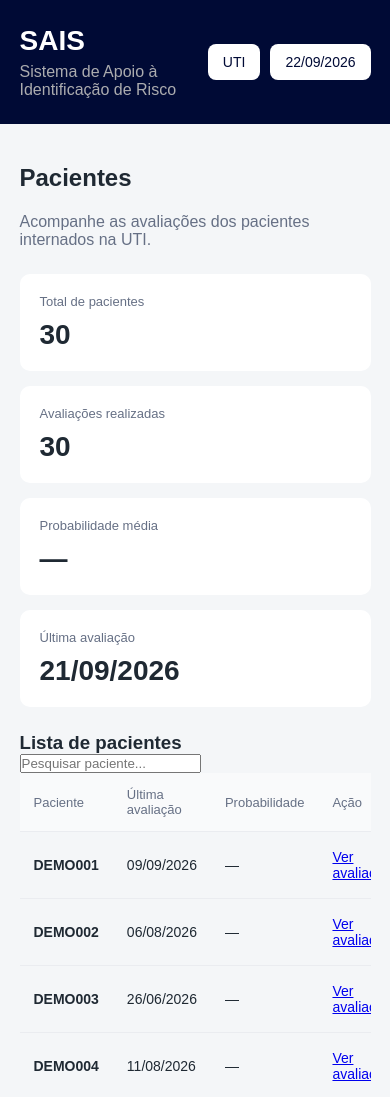
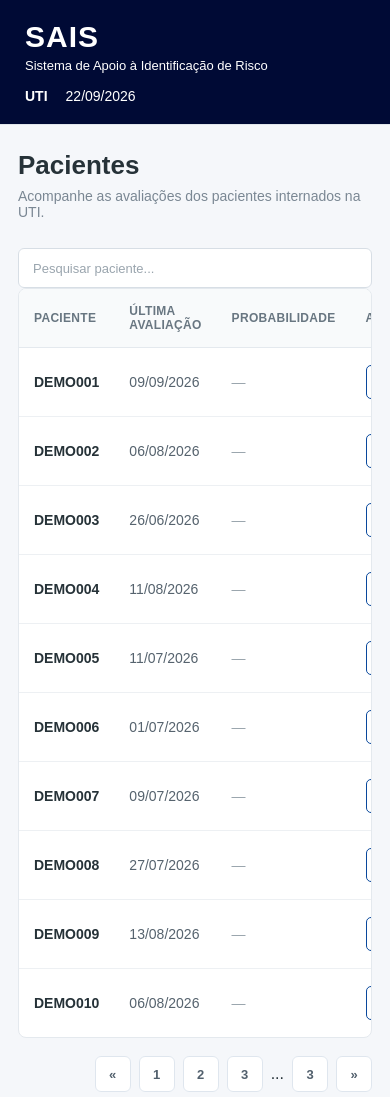
Before and after one commit to limezashi/TCC_SAIS, a plain HTML site: page frontend/index.html in a window 390 px wide. Shown: the top 1097 px of the page. Drawn offline with Linux system fonts and the light colour scheme.

Commit message:
front 1.0

```diff
--- a/frontend/css/style.css
+++ b/frontend/css/style.css
@@ -1,3 +1,7 @@
+/* ========================================
+   CONFIGURAÇÕES GERAIS
+======================================== */
+
 * {
     margin: 0;
     padding: 0;
@@ -5,157 +9,221 @@
 }
 
 body {
-    font-family: Arial, sans-serif;
-    background: #f4f6f8;
-    color: #1f2933;
-}
-
-.container {
-    width: 90%;
-    max-width: 1200px;
-    margin: 0 auto 35px;
+    font-family: Arial, Helvetica, sans-serif;
+    background-color: #f5f7fa;
+    color: #263238;
+    min-height: 100vh;
 }
 
 
-/* Cabeçalho */
+/* ========================================
+   HEADER
+======================================== */
 
 .header {
-    width: 100vw;
-    margin-left: calc(50% - 50vw);
-    margin-bottom: 40px;
-    background: #000a35;
-    color: white;
-    padding: 25px 0;
-    box-sizing: border-box;
+    background-color: #000a35;
+    border-bottom: 1px solid #e1e6eb;
+    width: 100%;
 }
 
 .header-content {
-    width: min(1200px, 90%);
+    max-width: 1400px;
     margin: 0 auto;
+    padding: 20px 40px;
+
     display: flex;
+    align-items: center;
     justify-content: space-between;
-    align-items: center;
 }
 
-.header h1 {
-    font-size: 28px;
+
+/* Logo */
+
+.logo h1 {
+    font-size: 30px;
+    font-weight: 700;
+    letter-spacing: 1px;
+    color: #ffffff;
 }
 
-.header p {
-    margin-top: 6px;
-    color: #abacaf;
+.logo p {
+    margin-top: 4px;
+    font-size: 13px;
+    color: #ffffff;
 }
+
+
+/* Informações do header */
 
 .header-info {
     display: flex;
-    gap: 10px;
+    align-items: center;
+    gap: 28px;
+
+    font-size: 14px;
+    color: #ffffff;
 }
 
-.header-info span {
-    background: white;
-    padding: 10px 15px;
-    border-radius: 8px;
-    font-size: 14px;
-    color: #000a35;
+.header-info span:first-child {
+    font-weight: 600;
 }
 
 
-/* Título */
+/* ========================================
+   CONTAINER PRINCIPAL
+======================================== */
+
+.container {
+    max-width: 1400px;
+    margin: 0 auto;
+    padding: 38px 40px 60px;
+}
+
+
+/* ========================================
+   TÍTULO DA PÁGINA
+======================================== */
 
 .page-title {
-    display: flex;
-    justify-content: space-between;
-    align-items: center;
-    margin-bottom: 25px;
+    margin-bottom: 28px;
 }
 
 .page-title h2 {
-    font-size: 24px;
+    font-size: 26px;
+    font-weight: 600;
+    color: #263238;
 }
 
 .page-title p {
-    margin-top: 6px;
-    color: #667085;
-}
-
-.new-evaluation {
-    border: none;
-    padding: 12px 18px;
-    border-radius: 8px;
-    background: #09489c;
-    color: white;
+    margin-top: 7px;
     font-size: 14px;
-    cursor: pointer;
-}
-
-.new-evaluation:hover {
-    opacity: 0.9;
+    color: #7a8793;
 }
 
 
-/* Resumo */
+/* ========================================
+   CARDS DE RESUMO
+======================================== */
 
 .summary {
     display: grid;
     grid-template-columns: repeat(4, 1fr);
-    gap: 15px;
-    margin-bottom: 25px;
+    gap: 18px;
+    margin-bottom: 28px;
 }
 
 .summary-card {
-    background: white;
-    border-radius: 10px;
-    padding: 20px;
+    background-color: #ffffff;
+    border: 1px solid #e4e9ee;
+    border-radius: 8px;
+    padding: 22px 24px;
+
+    min-height: 105px;
+
+    display: flex;
+    flex-direction: column;
+    justify-content: space-between;
 }
 
 .summary-card span {
-    display: block;
-    color: #667085;
     font-size: 13px;
-    margin-bottom: 10px;
+    color: #77838f;
 }
 
 .summary-card strong {
-    font-size: 28px;
+    margin-top: 10px;
+    font-size: 24px;
+    font-weight: 600;
+    color: #263238;
 }
 
 
-/* Lista */
+/* ========================================
+   ÁREA DA LISTA
+======================================== */
 
-.patients-section {
-    background: white;
-    border-radius: 12px;
-    padding: 25px;
-    margin-bottom: 30px;
-}
-
-.section-header {
-    display: flex;
-    justify-content: space-between;
-    align-items: center;
-    margin-bottom: 20px;
-}
-
-.section-header h2 {
-    font-size: 20px;
-}
-
-.section-header input {
-    width: 250px;
-    padding: 11px 14px;
-    border: 1px solid #d0d5dd;
+.patients-container {
+    background-color: #ffffff;
+    border: 1px solid #e4e9ee;
     border-radius: 8px;
-    outline: none;
-}
-
-.section-header input:focus {
-    border-color: #09489c;
+    overflow: hidden;
 }
 
 
-/* Tabela */
+/* ========================================
+   CABEÇALHO DA LISTA
+======================================== */
+
+.patients-header {
+    padding: 22px 24px;
+
+    display: flex;
+    align-items: center;
+    justify-content: space-between;
+
+    border-bottom: 1px solid #e8edf1;
+}
+
+.patients-header h3 {
+    font-size: 17px;
+    font-weight: 600;
+    color: #263238;
+}
+
+.patients-header p {
+    margin-top: 5px;
+    font-size: 13px;
+    color: #89949e;
+}
+
+
+/* ========================================
+   CAMPO DE PESQUISA
+======================================== */
+
+.search-box {
+    position: relative;
+}
+
+.search-box input {
+    width: 260px;
+    height: 40px;
+
+    padding: 0 14px;
+
+    border: 1px solid #d7dee5;
+    border-radius: 6px;
+
+    background-color: #ffffff;
+
+    font-size: 13px;
+    color: #263238;
+
+    outline: none;
+
+    transition:
+        border-color 0.2s ease,
+        box-shadow 0.2s ease;
+}
+
+.search-box input::placeholder {
+    color: #9aa5ae;
+}
+
+.search-box input:focus {
+    border-color: #09489c;
+
+    box-shadow:
+        0 0 0 3px rgba(9, 72, 156, 0.08);
+}
+
+
+/* ========================================
+   TABELA
+======================================== */
 
 .table-container {
+    width: 100%;
     overflow-x: auto;
 }
 
@@ -165,71 +233,201 @@ table {
 }
 
 thead {
-    background: #f9fafb;
+    background-color: #f8fafb;
 }
 
 th {
+    padding: 15px 24px;
+
     text-align: left;
-    padding: 14px;
-    font-size: 13px;
-    color: #667085;
-    font-weight: normal;
+
+    font-size: 12px;
+    font-weight: 600;
+
+    color: #687681;
+
+    text-transform: uppercase;
+    letter-spacing: 0.3px;
+
+    border-bottom: 1px solid #e4e9ee;
 }
 
 td {
-    padding: 17px 14px;
-    border-top: 1px solid #eaecf0;
+    padding: 17px 24px;
+
+    font-size: 14px;
+    color: #56636e;
+
+    border-bottom: 1px solid #edf0f3;
+}
+
+tbody tr {
+    transition: background-color 0.15s ease;
+}
+
+tbody tr:hover {
+    background-color: #fafcfd;
+}
+
+tbody tr:last-child td {
+    border-bottom: none;
+}
+
+
+/* Nome/ID do paciente */
+
+td strong {
+    font-weight: 600;
+    color: #263238;
+}
+
+
+/* ========================================
+   PROBABILIDADE
+======================================== */
+
+.probability-empty {
+    color: #9aa5ae;
     font-size: 14px;
 }
 
 
-/* Risco */
+/* ========================================
+   BOTÃO "VER AVALIAÇÃO"
+======================================== */
 
-.risk {
-    display: inline-block;
-    padding: 6px 10px;
-    border-radius: 20px;
+.btn-view {
+    display: inline-flex;
+    align-items: center;
+    justify-content: center;
+
+    min-width: 125px;
+    height: 34px;
+
+    padding: 0 15px;
+
+    border: 1px solid #09489c;
+    border-radius: 5px;
+
+    background-color: #ffffff;
+    color: #09489c;
+
+    text-decoration: none;
+
     font-size: 12px;
-    font-weight: bold;
+    font-weight: 600;
+
+    transition:
+        background-color 0.2s ease,
+        color 0.2s ease;
 }
 
-.risk.high {
-    background: #fce8e8;
-    color: #b42318;
-}
-
-.risk.moderate {
-    background: #fff4e5;
-    color: #b54708;
-}
-
-.risk.low {
-    background: #e8f5e9;
-    color: #187727;
+.btn-view:hover {
+    background-color: #09489c;
+    color: #ffffff;
 }
 
 
-/* Botão */
+/* ========================================
+   RODAPÉ
+======================================== */
 
-.view-button {
-    border: 1px solid #d0d5dd;
-    background: white;
-    padding: 8px 12px;
-    border-radius: 7px;
-    cursor: pointer;
-    font-size: 13px;
+.footer {
+    max-width: 1400px;
+    margin: 0 auto;
+
+    padding: 0 40px 30px;
+
+    text-align: center;
+
+    font-size: 12px;
+    color: #9aa5ae;
 }
 
-.view-button:hover {
-    background: #f9fafb;
+
+/* ========================================
+   RESPONSIVIDADE
+======================================== */
+
+@media (max-width: 1000px) {
+
+    .summary {
+        grid-template-columns: repeat(2, 1fr);
+    }
+
+    .header-content {
+        padding: 20px 25px;
+    }
+
+    .container {
+        padding: 30px 25px 50px;
+    }
+
+    .footer {
+        padding-left: 25px;
+        padding-right: 25px;
+    }
+
+}
+
+
+@media (max-width: 700px) {
+
+    .header-content {
+        flex-direction: column;
+        align-items: flex-start;
+        gap: 15px;
+    }
+
+    .header-info {
+        gap: 18px;
+    }
+
+    .summary {
+        grid-template-columns: 1fr;
+    }
+
+    .patients-header {
+        flex-direction: column;
+        align-items: flex-start;
+        gap: 18px;
+    }
+
+    .search-box {
+        width: 100%;
+    }
+
+    .search-box input {
+        width: 100%;
+    }
+
+    .container {
+        padding: 25px 18px 40px;
+    }
+
+    th,
+    td {
+        padding-left: 15px;
+        padding-right: 15px;
+    }
+
+}
+
+/* ========================================
+   PAGINAÇÃO
+======================================== */
+
+.pagination-wrapper {
+    display: flex;
+    justify-content: flex-end;
+    margin-top: 18px;
 }
 
 .pagination {
     display: flex;
+    align-items: center;
     justify-content: flex-end;
-    align-items: center;
-    gap: 12px;
-    margin-top: 18px;
+    gap: 8px;
     flex-wrap: wrap;
 }
 
@@ -240,84 +438,53 @@ td {
     flex-wrap: wrap;
 }
 
+.pagination a,
 .pagination button {
-    border: 1px solid #dfe3e8;
-    background: white;
-    color: #1f2933;
+    display: inline-flex;
+    align-items: center;
+    justify-content: center;
+    min-width: 36px;
+    height: 36px;
+    padding: 0 12px;
+
+    border: 1px solid #dfe6ee;
     border-radius: 6px;
-    min-width: 32px;
-    height: 32px;
-    padding: 0 10px;
-    cursor: pointer;
+
+    background-color: #ffffff;
+    color: #52606d;
+
     font-size: 13px;
+    font-weight: 600;
+    text-decoration: none;
+
+    transition:
+        background-color 0.2s ease,
+        border-color 0.2s ease,
+        color 0.2s ease,
+        box-shadow 0.2s ease;
 }
 
-.pagination button:disabled {
-    opacity: 0.45;
-    cursor: not-allowed;
+.pagination a:hover,
+.pagination button:hover {
+    background-color: #f4f8ff;
+    border-color: #b8c8e5;
+    color: #09489c;
 }
 
-.pagination button[data-page="1"],
-.pagination button[data-page="2"],
-.pagination button[data-page="3"],
-.pagination button[data-page="23"],
-.pagination button[data-page="22"],
-.pagination button[data-page="233"] {
-    background: #eaf2ff;
-    color: #0f5fd8;
-    border-color: #cfe0ff;
+.pagination .active {
+    background-color: #09489c;
+    border-color: #09489c;
+    color: #ffffff;
 }
 
-.pagination span {
-    color: #475467;
-    font-size: 13px;
+.pagination .prev,
+.pagination .next {
+    min-width: 84px;
 }
 
-
-/* Rodapé */
-
-footer {
-    text-align: center;
-    color: #98a2b3;
-    font-size: 13px;
+.pagination .disabled {
+    opacity: 0.45;
+    pointer-events: none;
 }
 
-
-/* Responsividade */
-
-@media (max-width: 800px) {
-
-    .summary {
-        grid-template-columns: repeat(2, 1fr);
-    }
-
-    .page-title {
-        flex-direction: column;
-        align-items: flex-start;
-        gap: 15px;
-    }
-
-    .header {
-        flex-direction: column;
-        align-items: flex-start;
-        gap: 15px;
-    }
-}
-
-
-@media (max-width: 550px) {
-
-    .summary {
-        grid-template-columns: 1fr;
-    }
-
-    .section-header {
-        flex-direction: column;
-        align-items: flex-start;
-        gap: 15px;
-    }
-
-    .section-header input {
-        width: 100%;
-    }
-}
+/* ...existing code... */
--- a/frontend/index.html
+++ b/frontend/index.html
@@ -44,7 +44,7 @@
         </section>
 
 
-        <section class="summary">
+        <!-- <section class="summary">
 
             <div class="summary-card">
 
@@ -89,19 +89,7 @@
 
             </div>
 
-        </section>
-
-
-        <section class="pa  tients-container">
-
-            <div class="patients-header">
-
-                <div>
-                    <h3>Lista de pacientes</h3>
-
-                </div>
-
-
+        </section> -->
                 <div class="search-box">
 
                     <input
@@ -112,8 +100,7 @@
 
                 </div>
 
-            </div>
-
+        <section class="patients-container">
 
             <div class="table-container">
 
@@ -149,9 +136,11 @@
 
             </div>
 
+        </section>
+
+        <div class="pagination-wrapper">
             <div id="pagination" class="pagination"></div>
-
-        </section>
+        </div>
 
     </main>
 
--- a/frontend/js/index.js
+++ b/frontend/js/index.js
@@ -75,9 +75,10 @@ function parseCSV(csv) {
 
 function renderDashboard() {
 
-    document.getElementById(
-        "totalPatients"
-    ).textContent = patients.length;
+    const totalPatientsEl = document.getElementById("totalPatients");
+    if (totalPatientsEl) {
+        totalPatientsEl.textContent = patients.length;
+    }
 
 
     /*
@@ -85,9 +86,10 @@ function renderDashboard() {
         representa uma avaliação.
     */
 
-    document.getElementById(
-        "totalEvaluations"
-    ).textContent = patients.length;
+    const totalEvaluationsEl = document.getElementById("totalEvaluations");
+    if (totalEvaluationsEl) {
+        totalEvaluationsEl.textContent = patients.length;
+    }
 
 
     /*
@@ -97,9 +99,10 @@ function renderDashboard() {
         através do modelo.
     */
 
-    document.getElementById(
-        "averageProbability"
-    ).textContent = "—";
+    const averageProbabilityEl = document.getElementById("averageProbability");
+    if (averageProbabilityEl) {
+        averageProbabilityEl.textContent = "—";
+    }
 
 
     /*
@@ -107,7 +110,8 @@ function renderDashboard() {
         através da data existente no dataset.
     */
 
-    if (patients.length > 0) {
+    const lastEvaluationEl = document.getElementById("lastEvaluation");
+    if (lastEvaluationEl && patients.length > 0) {
 
         const dates = patients
             .map(patient => patient.data_avaliacao)
@@ -119,18 +123,16 @@ function renderDashboard() {
             .reverse()[0];
 
 
-        document.getElementById(
-            "lastEvaluation"
-        ).textContent =
+        lastEvaluationEl.textContent =
             formatDate(latestDate);
 
     }
 
 
-    document.getElementById(
-        "currentDate"
-    ).textContent =
-        formatCurrentDate();
+    const currentDateEl = document.getElementById("currentDate");
+    if (currentDateEl) {
+        currentDateEl.textContent = formatCurrentDate();
+    }
 
 }
 
@@ -331,9 +333,10 @@ function formatCurrentDate() {
     Pesquisa por paciente.
 */
 
-document
-    .getElementById("searchPatient")
-    .addEventListener(
+const searchInput = document.getElementById("searchPatient");
+
+if (searchInput) {
+    searchInput.addEventListener(
         "input",
         function () {
 
@@ -357,9 +360,7 @@ document
 
         }
     );
+}
 
 
 loadPatients();
-
-
-loadPatients();
```
